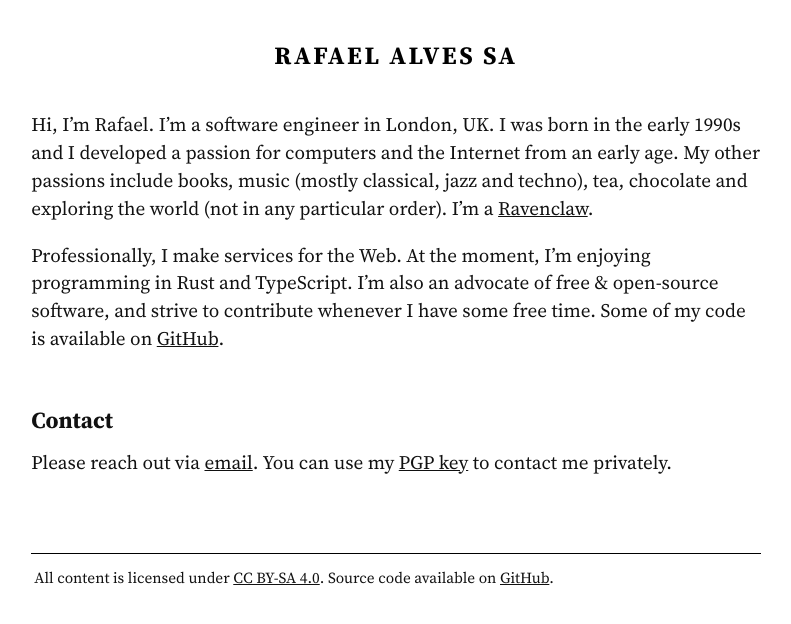
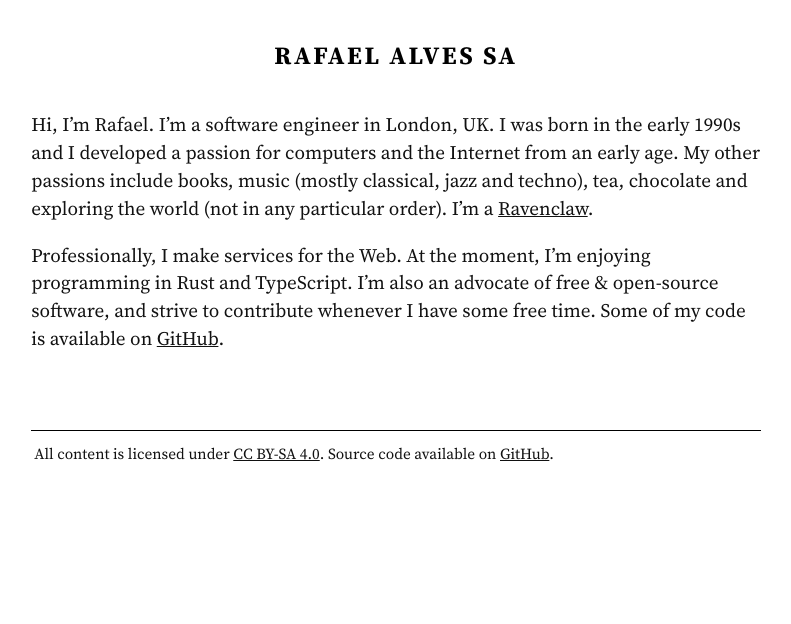
Before and after one commit to rafaelalvessa/rafael.me.uk, a Jekyll site: the page built from index.md, in a window 1280 px wide. Shown: the top 624 px of the page, without its empty margins (244-1035 px from the left). Built offline with Jekyll 4.4.1, drawn with Linux system fonts in a browser that asks for light colours.

Commit message:
Remove contact and PGP key

```diff
--- a/_config.yaml
+++ b/_config.yaml
@@ -5,7 +5,6 @@ defaults:
   values:
     layout: default
 description: The personal website of Rafael Alves Sa.
-email: rafael@rafael.me.uk
 github: 'https://github.com/rafaelalvessa'
 sass:
     sourcemap: never
--- a/index.md
+++ b/index.md
@@ -12,8 +12,3 @@ Professionally, I make services for the Web. At the moment, I'm enjoying
 programming in Rust and TypeScript. I'm also an advocate of free & open-source
 software, and strive to contribute whenever I have some free time. Some of my
 code is available on [GitHub]({{ site.github }}).
-
-## Contact
-
-Please reach out via [email](mailto:{{ site.email }}). You can use my
-[PGP key](/assets/pgp/rafael_alves_sa.asc) to contact me privately.
```
Also changed, not shown: 1 other file.
